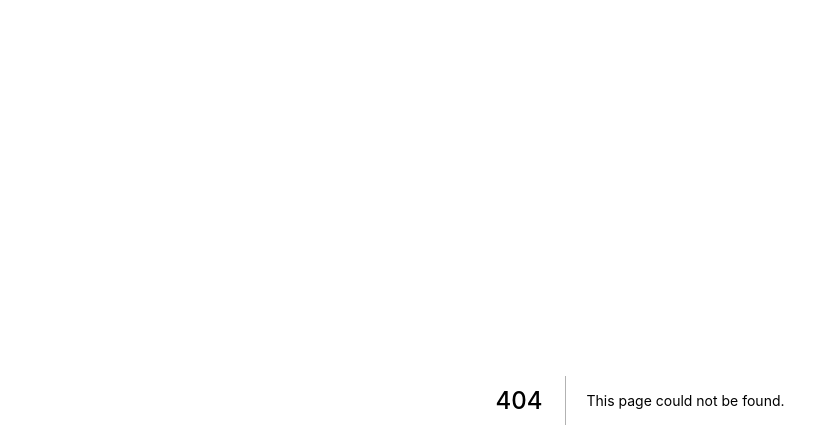
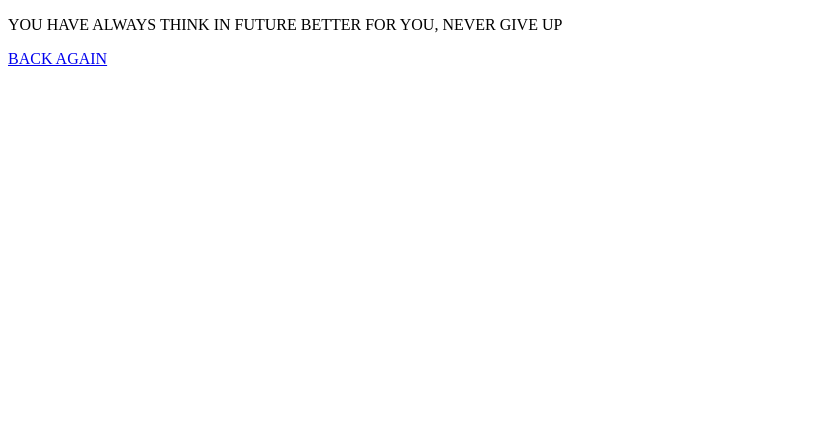
Before and after one commit to felipe-programador-18/createallnext, a Next.js app: page /teste in a window 1280 px wide. Before the commit this address had no page. Shown: the top 448 px of the page, without its empty margins (0-839 px from the left). Built offline with nearby package versions, Linux system fonts and the light colour scheme.

Commit message:
c1- adding code and practice about useswr and link

```diff
--- /dev/null
+++ b/pages/teste.js
@@ -0,0 +1,17 @@
+import React from "react";
+import Link from "next/link";
+
+const Here = () =>{
+    return <>
+
+    <p> YOU HAVE ALWAYS THINK IN FUTURE BETTER FOR YOU, NEVER GIVE UP</p>
+
+     <Link href='/'>
+     <a> BACK AGAIN</a>
+     </Link>
+
+
+    </>
+}
+
+export default Here
```
